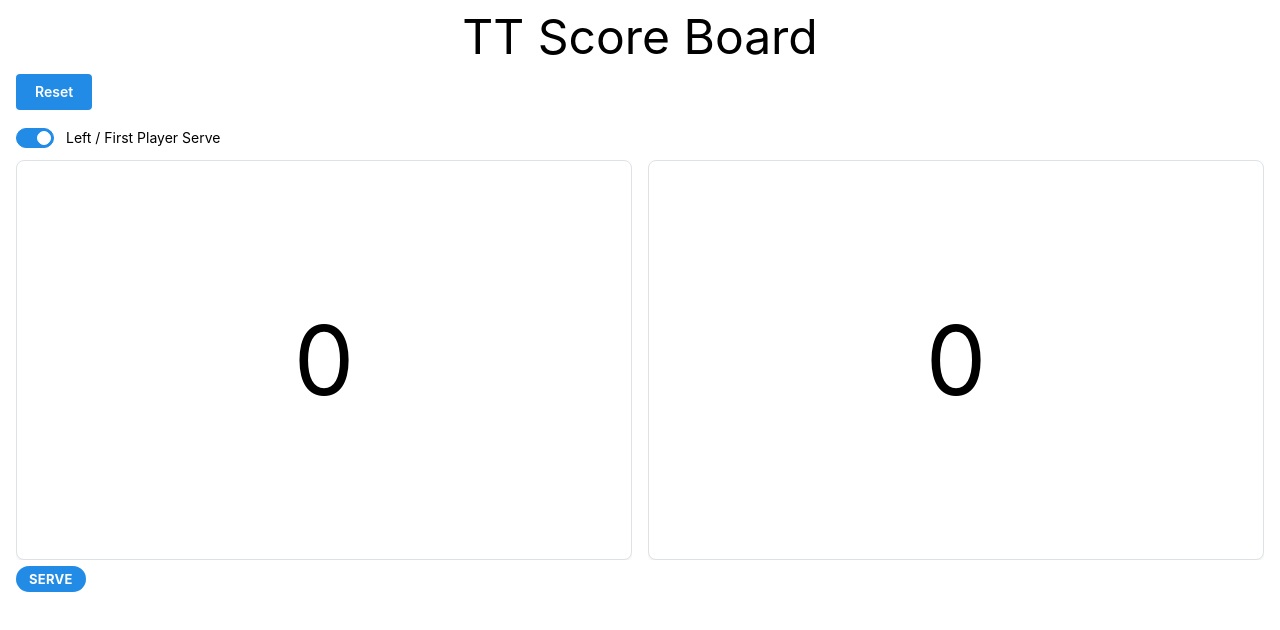
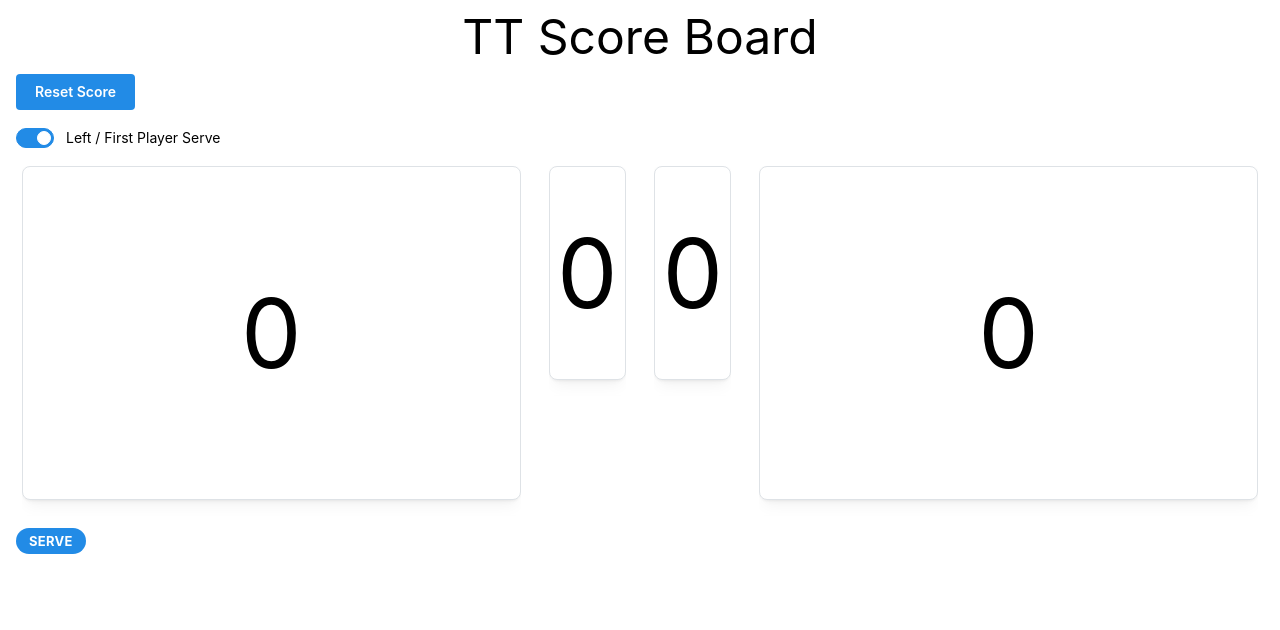
Before and after one commit to r48n34/Modern-Table-Tennis-Score-Board, a React (Vite) app: page / in a window 1280 px wide. Shown: the top 630 px of the page. Built offline with nearby package versions, Linux system fonts and the light colour scheme.

Commit message:
Add color

```diff
--- a/package.json
+++ b/package.json
@@ -14,6 +14,7 @@
     "@mantine/core": "^7.1.7",
     "@mantine/hooks": "^7.1.7",
     "@react-spring/web": "^9.7.3",
+    "@tabler/icons-react": "^2.40.0",
     "@use-gesture/react": "^10.3.0",
     "embla-carousel-react": "^8.0.0-rc14",
     "react": "^18.2.0",
--- a/src/App.tsx
+++ b/src/App.tsx
@@ -2,9 +2,7 @@ import { Container, Grid, Text, Switch, Badge, Button } from "@mantine/core"
 import ScoreDrag from "./components/ScoreDrag"
 import { useEffect, useState } from "react";
 import { EmblaCarouselType } from "embla-carousel-react";
-
-
-const isEven = (i: number) => i % 2 === 0;
+import { isEven } from "./utils/commonUtils";
 
 function App() {
 
@@ -31,7 +29,7 @@ function App() {
 
         let whoServe: string = "";
 
-        if(playersScore[0] >= 10 && playersScore[1] >= 10){ // deuce
+        if(playersScore[0] >= 10 && playersScore[1] >= 10){ // Deuce
             whoServe = totalScore % 2 === 0 ? players[0] : players[1]
         }
         else{ // Normal
@@ -65,9 +63,10 @@ function App() {
                 }}
                 mb={18}
             >
-                Reset
+                Reset Score
             </Button>
 
+            {/* <ColorToggleBtn/> */}
             <Switch
                 label="Left / First Player Serve"
                 checked={isFirstPlayerServe}
@@ -75,11 +74,19 @@ function App() {
             />
 
             <Grid mt={12}>
-                <Grid.Col span={6}>
+                <Grid.Col span={5}>
                     <ScoreDrag changeScore={changeScore} player={0} setEmbla={setEmblaLeft} />
                     {isCurrentFirstPlayerServe && (<Badge color="blue" size="lg" mt={6}>Serve</Badge>)}
                 </Grid.Col>
-                <Grid.Col span={6}>
+
+                <Grid.Col span={1}>
+                    <ScoreDrag player={-1} height={230} />
+                </Grid.Col>
+                <Grid.Col span={1}>
+                    <ScoreDrag player={-2} height={230}/>
+                </Grid.Col>
+
+                <Grid.Col span={5}>
                     <ScoreDrag changeScore={changeScore} player={1} setEmbla={setEmblaRight}/>
                     {!isCurrentFirstPlayerServe && (<Badge color="blue" size="lg" mt={6}>Serve</Badge>)}
                 </Grid.Col>
--- a/src/components/ScoreDrag.tsx
+++ b/src/components/ScoreDrag.tsx
@@ -3,21 +3,23 @@ import { Box, Card, Text, Stack } from '@mantine/core';
 import { EmblaCarouselType } from 'embla-carousel-react';
 
 type ScoreDragProps = {
-    changeScore: Function;
+    changeScore?: Function;
+    height?: number;
     player: number;
-    setEmbla: (embla: EmblaCarouselType) => void;
+    setEmbla?: (embla: EmblaCarouselType) => void;
 }
 
-function ScoreDrag({ changeScore, player, setEmbla }: ScoreDragProps){
+function ScoreDrag({ changeScore, player = -1, height = 350, setEmbla }: ScoreDragProps){
 
     return (
-        <Box w={"100%"}>
+        <Box w={"100%"} p={6}>
         <Carousel
-            getEmblaApi={setEmbla}
+            slideGap="md"
+            getEmblaApi={!!setEmbla ? setEmbla : () => {}}
             orientation="vertical"
-            height={400}
+            height={height}
             withControls={false}
-            onSlideChange={ (e) => changeScore(e, player) }
+            onSlideChange={ (e) => !!changeScore && changeScore(e, player) }
         >
             {[...Array(30)].map((_,i) => i).map( v => (
                 <Carousel.Slide key={v}>
--- a/src/main.tsx
+++ b/src/main.tsx
@@ -4,11 +4,12 @@ import App from './App.tsx'
 import '@mantine/core/styles.css';
 import '@mantine/carousel/styles.css';
 
-import { MantineProvider } from '@mantine/core';
+import { MantineProvider, ColorSchemeScript } from '@mantine/core';
 
 ReactDOM.createRoot(document.getElementById('root')!).render(
   <React.StrictMode>
-    <MantineProvider>
+    <ColorSchemeScript defaultColorScheme="auto" />
+    <MantineProvider defaultColorScheme="auto">
     <App />
     </MantineProvider>
   </React.StrictMode>,
--- /dev/null
+++ b/src/utils/commonUtils.ts
@@ -0,0 +1 @@
+export const isEven = (i: number) => i % 2 === 0;
```
Also changed, not shown: src/components/common/ColorToggleBtn.tsx (added, +17 -0 lines), 1 other file (tests, documents, lock files or other folders).
